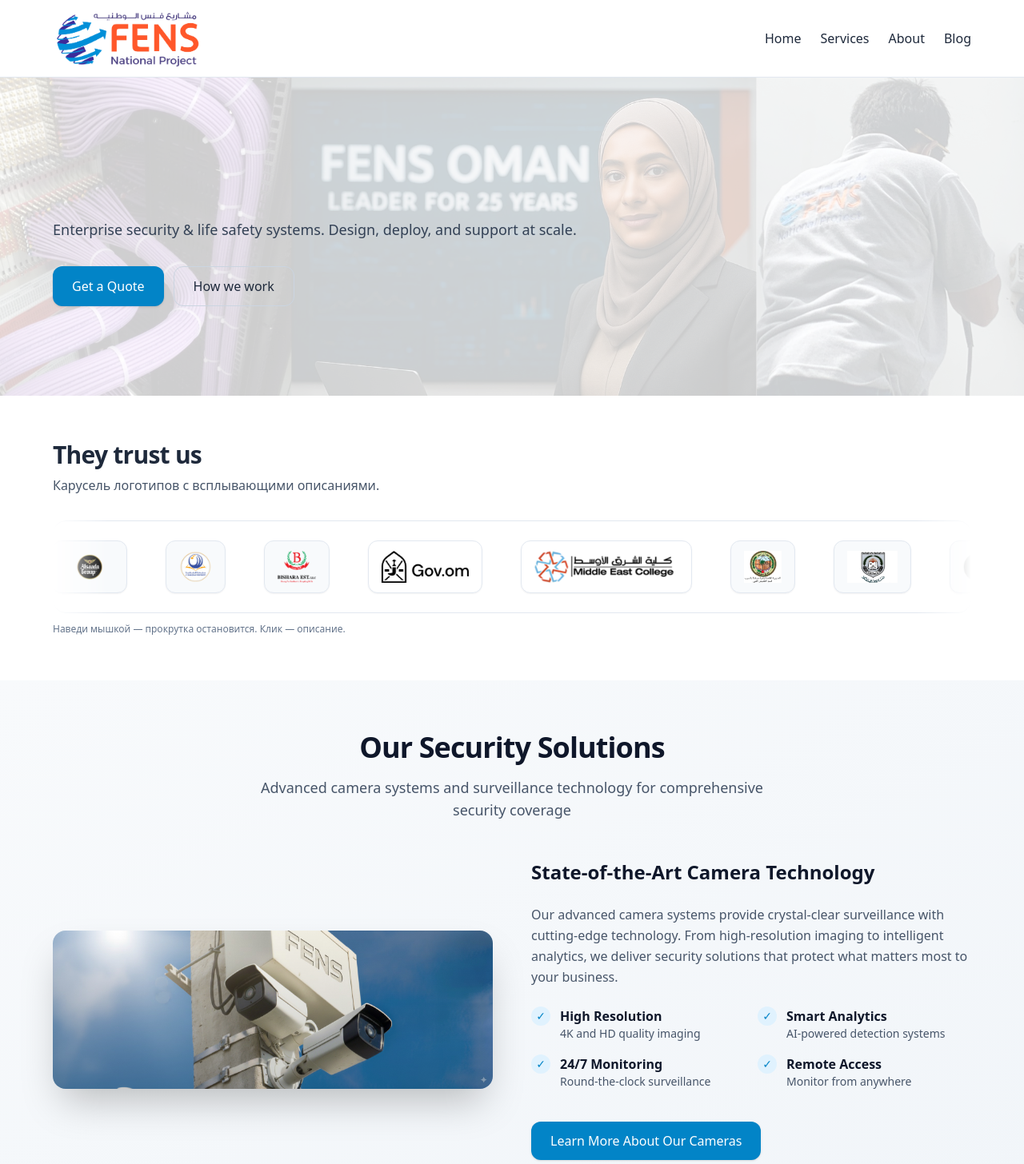
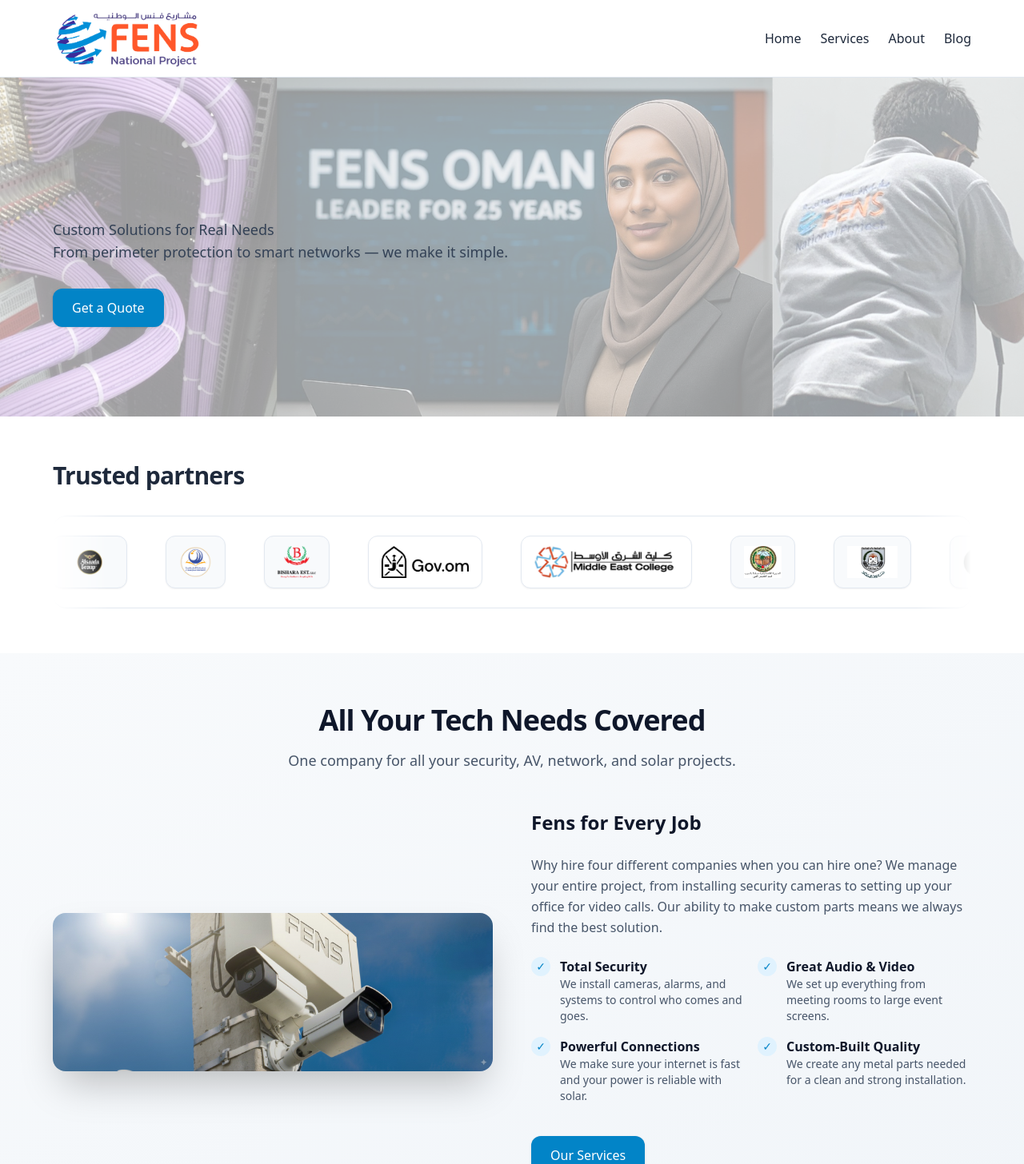
Before and after one commit to NikitaProgrammer228/ProjMat2, a Next.js app: page / in a window 1280 px wide. Shown: the top 1456 px of the page at 80% size. Built offline with nearby package versions, Linux system fonts and the light colour scheme.

Commit message:
Enhance HomePage content and styling; update text for clarity and relevance, adjust image opacity, and rename sections for better alignment with services offered. Update LogoCarousel heading for improved messaging.

```diff
--- a/app/page.jsx
+++ b/app/page.jsx
@@ -5,13 +5,12 @@
   return (
     <>
       <section id="home" className="relative overflow-hidden">
-        <Image src="/images/Main-Picture.png" alt="Security operations background" fill className="object-cover opacity-20" priority />
+        <Image src="/images/Main-Picture.png" alt="Security operations background" fill className="object-cover opacity-40" priority />
         <div className="container mx-auto px-4">
           <div className="relative py-20 md:py-28">
-            <p className="mt-16 max-w-2xl text-lg text-slate-700">Enterprise security & life safety systems. Design, deploy, and support at scale.</p>
+            <p className="mt-16 max-w-2xl text-lg text-slate-700 drop-shadow-lg">Custom Solutions for Real Needs<br />From perimeter protection to smart networks — we make it simple.</p>
             <div className="mt-8 flex flex-wrap gap-3">
               <a href="#contact" className="inline-flex items-center rounded-xl bg-sky-600 text-white px-6 py-3 font-medium shadow hover:bg-sky-700">Get a Quote</a>
-              <a href="/about" className="inline-flex items-center rounded-xl border border-slate-300 px-6 py-3 font-medium hover:bg-slate-50">How we work</a>
             </div>
           </div>
         </div>
@@ -19,15 +18,15 @@
 
       <LogoCarousel />
 
-      {/* Camers Section */}
+      {/* All Tech Needs Section */}
       <section className="py-16 bg-gradient-to-br from-slate-50 to-slate-100">
         <div className="container mx-auto px-4">
           <div className="text-center mb-12">
             <h2 className="text-3xl md:text-4xl font-bold tracking-tight text-slate-900 mb-4">
-              Our Security Solutions
+              All Your Tech Needs Covered
             </h2>
             <p className="text-lg text-slate-600 max-w-2xl mx-auto">
-              Advanced camera systems and surveillance technology for comprehensive security coverage
+              One company for all your security, AV, network, and solar projects.
             </p>
           </div>
 
@@ -36,7 +35,7 @@
               <div className="relative rounded-2xl overflow-hidden shadow-2xl">
                 <Image
                   src="/images/Camers.jpeg"
-                  alt="Advanced security camera systems"
+                  alt="FENS technology solutions"
                   width={600}
                   height={400}
                   className="w-full h-auto object-cover"
@@ -48,12 +47,10 @@
 
             <div className="order-1 lg:order-2 space-y-6">
               <h3 className="text-2xl font-bold text-slate-900">
-                State-of-the-Art Camera Technology
+                Fens for Every Job
               </h3>
               <p className="text-slate-600 leading-relaxed">
-                Our advanced camera systems provide crystal-clear surveillance with cutting-edge technology.
-                From high-resolution imaging to intelligent analytics, we deliver security solutions that
-                protect what matters most to your business.
+                Why hire four different companies when you can hire one? We manage your entire project, from installing security cameras to setting up your office for video calls. Our ability to make custom parts means we always find the best solution.
               </p>
 
               <div className="grid sm:grid-cols-2 gap-4">
@@ -62,8 +59,8 @@
                     <span className="text-sky-600 text-sm">✓</span>
                   </div>
                   <div>
-                    <h4 className="font-semibold text-slate-900">High Resolution</h4>
-                    <p className="text-sm text-slate-600">4K and HD quality imaging</p>
+                    <h4 className="font-semibold text-slate-900">Total Security</h4>
+                    <p className="text-sm text-slate-600">We install cameras, alarms, and systems to control who comes and goes.</p>
                   </div>
                 </div>
 
@@ -72,8 +69,8 @@
                     <span className="text-sky-600 text-sm">✓</span>
                   </div>
                   <div>
-                    <h4 className="font-semibold text-slate-900">Smart Analytics</h4>
-                    <p className="text-sm text-slate-600">AI-powered detection systems</p>
+                    <h4 className="font-semibold text-slate-900">Great Audio & Video</h4>
+                    <p className="text-sm text-slate-600">We set up everything from meeting rooms to large event screens.</p>
                   </div>
                 </div>
 
@@ -82,8 +79,8 @@
                     <span className="text-sky-600 text-sm">✓</span>
                   </div>
                   <div>
-                    <h4 className="font-semibold text-slate-900">24/7 Monitoring</h4>
-                    <p className="text-sm text-slate-600">Round-the-clock surveillance</p>
+                    <h4 className="font-semibold text-slate-900">Powerful Connections</h4>
+                    <p className="text-sm text-slate-600">We make sure your internet is fast and your power is reliable with solar.</p>
                   </div>
                 </div>
 
@@ -92,15 +89,15 @@
                     <span className="text-sky-600 text-sm">✓</span>
                   </div>
                   <div>
-                    <h4 className="font-semibold text-slate-900">Remote Access</h4>
-                    <p className="text-sm text-slate-600">Monitor from anywhere</p>
+                    <h4 className="font-semibold text-slate-900">Custom-Built Quality</h4>
+                    <p className="text-sm text-slate-600">We create any metal parts needed for a clean and strong installation.</p>
                   </div>
                 </div>
               </div>
 
               <div className="pt-4">
-                <a href="#contact" className="inline-flex items-center rounded-xl bg-sky-600 text-white px-6 py-3 font-medium shadow hover:bg-sky-700 transition-colors">
-                  Learn More About Our Cameras
+                <a href="/services" className="inline-flex items-center rounded-xl bg-sky-600 text-white px-6 py-3 font-medium shadow hover:bg-sky-700 transition-colors">
+                  Our Services
                 </a>
               </div>
             </div>
--- a/components/LogoCarousel.jsx
+++ b/components/LogoCarousel.jsx
@@ -33,8 +33,7 @@
       <div className="container mx-auto px-4">
         <div className="flex items-end justify-between gap-4">
           <div>
-            <h2 className="text-3xl font-bold tracking-tight">They trust us</h2>
-            <p className="mt-2 text-slate-600">Карусель логотипов с всплывающими описаниями.</p>
+            <h2 className="text-3xl font-bold tracking-tight">Trusted partners</h2>
           </div>
         </div>
 
@@ -54,7 +53,6 @@
             </ul>
           </div>
         </div>
-        <p className="mt-3 text-xs text-slate-500">Наведи мышкой — прокрутка остановится. Клик — описание.</p>
       </div>
 
       <dialog ref={modalRef} className="logo-modal w-full max-w-xl">
```
